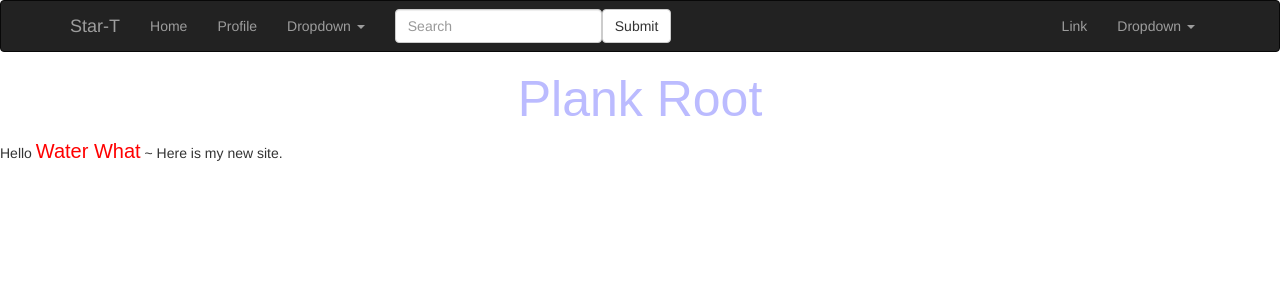
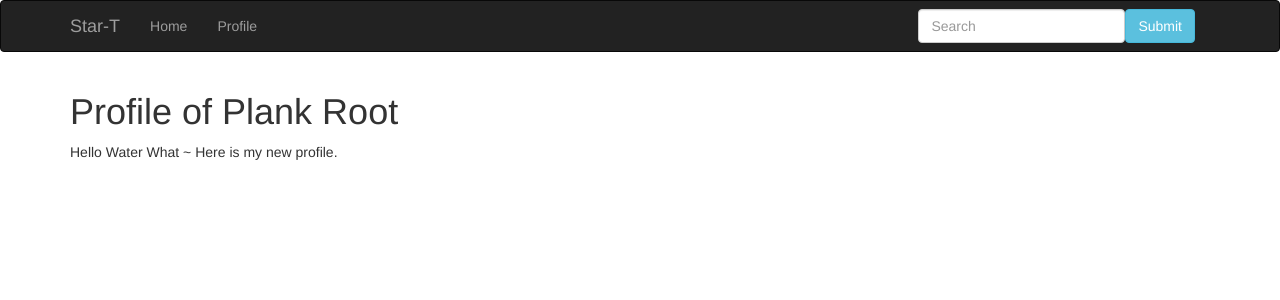
Before and after one commit to sieglive/isatidis, an Angular app in the folder isatis-angular/: page /profile in a window 1280 px wide. Shown: the top 300 px of the page. Built offline with nearby package versions, Linux system fonts and the light colour scheme.

Commit message:
添加router

```diff
--- a/isatis-angular/src/app/app.component.html
+++ b/isatis-angular/src/app/app.component.html
@@ -14,51 +14,18 @@
         <!-- Collect the nav links, forms, and other content for toggling -->
         <div class="collapse navbar-collapse" id="bs-example-navbar-collapse-1">
             <ul class="nav navbar-nav">
-                <li><a href="#">Home <span class="sr-only">(current)</span></a></li>
-                <li><a href="#">Profile</a></li>
-                <li class="dropdown">
-                    <a href="#" class="dropdown-toggle" data-toggle="dropdown" role="button" aria-haspopup="true" aria-expanded="false">Dropdown <span class="caret"></span></a>
-                    <ul class="dropdown-menu">
-                        <li><a href="#">Action</a></li>
-                        <li><a href="#">Another action</a></li>
-                        <li><a href="#">Something else here</a></li>
-                        <li role="separator" class="divider"></li>
-                        <li><a href="#">Separated link</a></li>
-                        <li role="separator" class="divider"></li>
-                        <li><a href="#">One more separated link</a></li>
-                    </ul>
-                </li>
+                <li><a routerLink="article">Home<span class="sr-only">(current)</span></a></li>
+                <li><a routerLink="profile">Profile</a></li>
             </ul>
-            <form class="navbar-form navbar-left">
+            <form class="navbar-form navbar-right">
                 <div class="form-group">
                     <input type="text" class="form-control" placeholder="Search">
                 </div>
-                <button type="submit" class="btn btn-default">Submit</button>
+                <button type="submit" class="btn btn-info">Submit</button>
             </form>
-            <ul class="nav navbar-nav navbar-right">
-                <li><a href="#">Link</a></li>
-                <li class="dropdown">
-                    <a href="#" class="dropdown-toggle" data-toggle="dropdown" role="button" aria-haspopup="true" aria-expanded="false">Dropdown <span class="caret"></span></a>
-                    <ul class="dropdown-menu">
-                        <li><a href="#">Action</a></li>
-                        <li><a href="#">Another action</a></li>
-                        <li><a href="#">Something else here</a></li>
-                        <li role="separator" class="divider"></li>
-                        <li><a href="#">Separated link</a></li>
-                    </ul>
-                </li>
-            </ul>
         </div>
         <!-- /.navbar-collapse -->
     </div>
     <!-- /.container-fluid -->
 </nav>
-
-<div class="site-bg">
-    <div class="containor">
-        <h1 class="title">
-            Plank Root
-        </h1>
-        <p class="welcome">Hello <span class="name">Water What</span> ~ Here is my new site.</p>
-    </div>
-</div>
+<router-outlet></router-outlet>
--- a/isatis-angular/src/app/app.component.ts
+++ b/isatis-angular/src/app/app.component.ts
@@ -3,7 +3,7 @@ import { Component } from '@angular/core';
 @Component({
   selector: 'isatis-root',
   templateUrl: './app.component.html',
-  styleUrls: ['./app.component.css']
+  styleUrls: ['./app.component.scss']
 })
 export class AppComponent {
   title = 'app';
--- a/isatis-angular/src/app/app.module.ts
+++ b/isatis-angular/src/app/app.module.ts
@@ -1,15 +1,28 @@
 import { BrowserModule } from '@angular/platform-browser';
 import { NgModule } from '@angular/core';
+import { RouterModule, Routes } from '@angular/router';
+
 
 import { AppComponent } from './app.component';
+import { ArticleComponent } from './comp/article/article.component';
+import { ProfileComponent } from './comp/profile/profile.component';
 
 // import { NgbModule } from '@ng-bootstrap/ng-bootstrap';
+const appRoutes: Routes = [
+    { path: '', redirectTo: 'article', pathMatch: 'full' },
+    { path: 'article', component: ArticleComponent },
+    { path: 'profile', component: ProfileComponent },
+];
+
 @NgModule({
     declarations: [
-    AppComponent
+        AppComponent,
+        ArticleComponent,
+        ProfileComponent
     ],
     imports: [
         // NgbModule.forRoot(),
+        RouterModule.forRoot(appRoutes),
         BrowserModule
     ],
     providers: [],
--- /dev/null
+++ b/isatis-angular/src/app/comp/article/article.component.html
@@ -0,0 +1,10 @@
+<div class="container">
+    <div class="row">
+        <div class="col-md-12">
+            <h1 class="title">
+                Plank Root
+            </h1>
+            <p class="welcome">Hello <span class="name">Water What</span> ~ Here is my new site.</p>
+        </div>
+    </div>
+</div>
--- /dev/null
+++ b/isatis-angular/src/app/comp/article/article.component.ts
@@ -0,0 +1,10 @@
+import { Component } from '@angular/core';
+
+@Component({
+  selector: 'article',
+  templateUrl: './article.component.html',
+  styleUrls: ['./article.component.scss']
+})
+export class ArticleComponent {
+  title = 'app';
+}
--- /dev/null
+++ b/isatis-angular/src/app/comp/profile/profile.component.html
@@ -0,0 +1,10 @@
+<div class="container">
+    <div class="row">
+        <div class="col-md-12">
+            <h1 class="title">
+                Profile of Plank Root
+            </h1>
+            <p class="welcome">Hello <span class="name">Water What</span> ~ Here is my new profile.</p>
+        </div>
+    </div>
+</div>
--- /dev/null
+++ b/isatis-angular/src/app/comp/profile/profile.component.ts
@@ -0,0 +1,10 @@
+import { Component } from '@angular/core';
+
+@Component({
+  selector: 'profile',
+  templateUrl: './profile.component.html',
+  styleUrls: ['./profile.component.scss']
+})
+export class ProfileComponent {
+  title = 'app';
+}
--- a/isatis-angular/src/tsconfig.app.json
+++ b/isatis-angular/src/tsconfig.app.json
@@ -3,7 +3,7 @@
     "compilerOptions": {
         "outDir": "../out-tsc/app",
         "module": "es2015",
-    "baseUrl": "",
+        "baseUrl": ".",
         "types": []
     },
     "exclude": [
```
Also changed, not shown: isatis-angular/src/app/app.component.scss (renamed from isatis-angular/src/app/app.component.css), isatis-angular/src/app/comp/article/article.component.scss (added), isatis-angular/src/app/comp/profile/profile.component.scss (added), 1 other file (tests, documents, lock files or other folders). Lines whose indentation alone changed are shown as unchanged.
